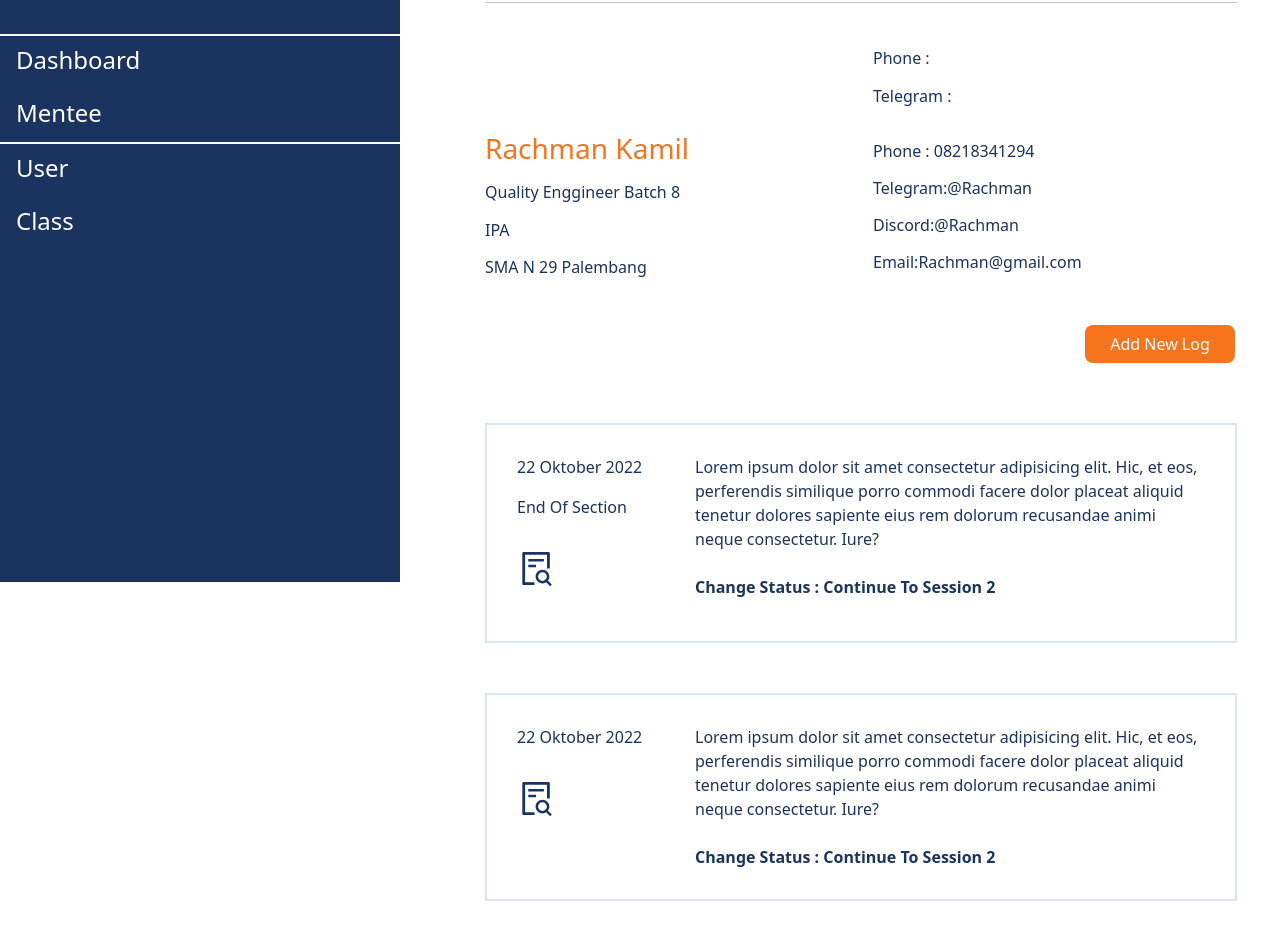
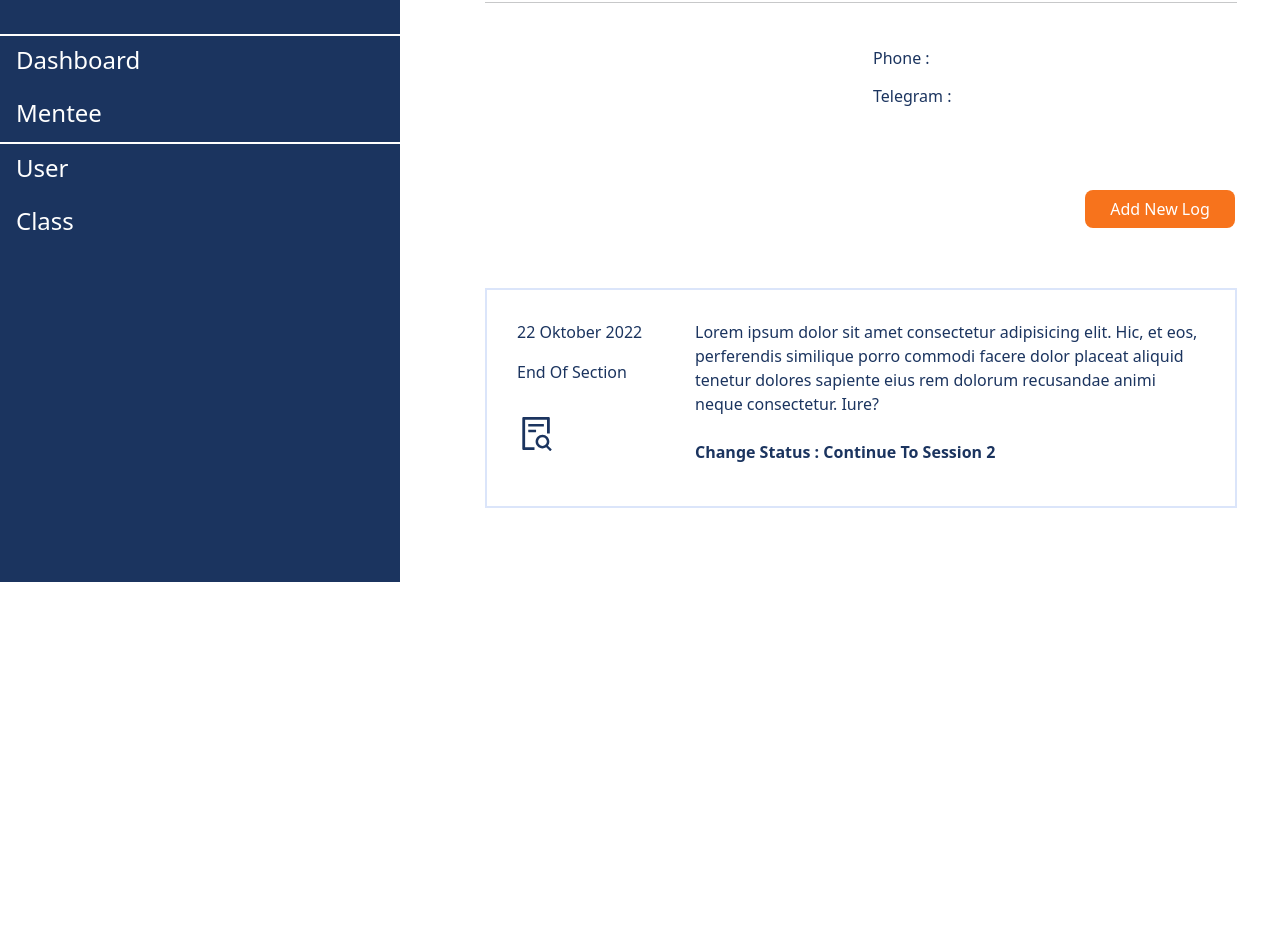
Before and after one commit to TEAM-4-DASHBOARDPROJECT/FE_DASHBOARD, a Next.js app: page /menteelog in a window 1280 px wide. Shown: the part 218-1149 px from the top of the page. After the commit the page ends 800 px from the top, so only its background shows below. Built offline with nearby package versions, Linux system fonts and the light colour scheme.

Commit message:
pasang delet cokie

```diff
--- a/pages/addnewmentee.jsx
+++ b/pages/addnewmentee.jsx
@@ -3,10 +3,12 @@ import Sidebar from "../component/sidebar";
 import Greeting from "../component/greeting";
 import Router from "next/router";
 import { useState } from "react";
-import { getCookie } from "cookies-next";
+import { getCookie, deleteCookie } from "cookies-next";
 
 const addnewmentee = () => {
+  // logout
   const logOut = () => {
+    deleteCookie("Token");
     Router.push({
       pathname: "/",
     });
--- a/pages/class.jsx
+++ b/pages/class.jsx
@@ -4,7 +4,7 @@ import Greeting from "../component/greeting";
 import { Table, Modal, Button, Container, Form, Row, Col, InputGroup, Pagination } from "react-bootstrap";
 import Router from "next/router";
 import { AiFillEdit, AiFillDelete } from "react-icons/ai";
-import { getCookie } from "cookies-next";
+import { getCookie, deleteCookie } from "cookies-next";
 
 const Class = () => {
   const [modalShowNew, setModalNew] = useState(false);
@@ -200,7 +200,9 @@ const Class = () => {
       });
   };
 
+  // logout
   const logOut = () => {
+    deleteCookie("Token");
     Router.push({
       pathname: "/",
     });
--- a/pages/dashboard.jsx
+++ b/pages/dashboard.jsx
@@ -5,7 +5,6 @@ import Chart from "../component/chart";
 import { Container, Row, Col } from "react-bootstrap";
 import Router from "next/router";
 import { deleteCookie } from "cookies-next";
-
 
 const dashboard = () => {
   const logOut = () => {
--- a/pages/editmentee.jsx
+++ b/pages/editmentee.jsx
@@ -3,14 +3,16 @@ import Sidebar from "../component/sidebar";
 import Greeting from "../component/greeting";
 import Router from "next/router";
 import { useState } from "react";
-import { getCookie } from "cookies-next";
+import { getCookie, deleteCookie } from "cookies-next";
 import { useRouter } from "next/router";
 
 const editmentee = () => {
   const router = useRouter();
   const datas = router.query;
 
+  // logout
   const logOut = () => {
+    deleteCookie("Token");
     Router.push({
       pathname: "/",
     });
--- a/pages/menteelog.jsx
+++ b/pages/menteelog.jsx
@@ -1,9 +1,10 @@
-import React, { useState } from 'react';
-import Sidebar from '../component/sidebar';
-import Greeting from '../component/greeting';
-import { Row, Col, Modal, Container, Button, Form } from 'react-bootstrap';
-import { AiOutlineFileSearch } from 'react-icons/ai';
-import Router, { useRouter } from 'next/router';
+import React, { useState } from "react";
+import Sidebar from "../component/sidebar";
+import Greeting from "../component/greeting";
+import { Row, Col, Modal, Container, Button, Form } from "react-bootstrap";
+import { AiOutlineFileSearch } from "react-icons/ai";
+import Router, { useRouter } from "next/router";
+import { getCookie, deleteCookie } from "cookies-next";
 
 function AddNewLog(props) {
   const [status, setStatus] = useState("");
@@ -32,15 +33,15 @@ function AddNewLog(props) {
 
     axios(config)
       .then((response) => {
-        console.log(response)
+        console.log(response);
         alert("data sudah masuk yaa");
         window.location.reload();
       })
       .catch((error) => {
         console.log(error);
         alert("Data gagal masuk nih");
-      })
-  }
+      });
+  };
 
   return (
     <Modal {...props} aria-labelledby="contained-modal-title-vcenter">
@@ -77,7 +78,7 @@ function AddNewLog(props) {
         </Container>
       </Modal.Body>
       <Modal.Footer>
-        <Button className="mt-4" style={{ background: '#F07539', border: '#f7731c' }} onClick={props.onHide}>
+        <Button className="mt-4" style={{ background: "#F07539", border: "#f7731c" }} onClick={props.onHide}>
           Save
         </Button>
       </Modal.Footer>
@@ -90,9 +91,11 @@ const Menteelog = () => {
   const router = useRouter();
   const datas = router.query;
 
+  // logout
   const logOut = () => {
+    deleteCookie("Token");
     Router.push({
-      pathname: '/',
+      pathname: "/",
     });
   };
 
@@ -111,8 +114,8 @@ const Menteelog = () => {
               <div>
                 <Row>
                   <Col sm={12} md={6}>
-                  <h1 className="fs-3 pt-0">{datas.name}</h1>
-                  <h2 className="fs-6">{datas.class_id}</h2>
+                    <h1 className="fs-3 pt-0">{datas.fullname}</h1>
+                    <h2 className="fs-6">{datas.classname}</h2>
                     <h2 className="fs-6">{datas.educationmajor}</h2>
                     <h2 className="fs-6">{datas.educationgraduate}</h2>
                   </Col>
@@ -120,26 +123,11 @@ const Menteelog = () => {
                     <h2 className="fs-6">Phone : {datas.phone}</h2>
                     <h2 className="fs-6">Telegram : {datas.telegram}</h2>
                     <h2 className="fs-6">{datas.email}</h2>
+                    <h2 className="fs-6">{datas.educationcategory}</h2>
                   </Col>
                 </Row>
               </div>
               <div className="colr">
-              <div>
-                <Row>
-                  <Col lg={{ span: 6, offset: 0 }}>
-                    <h1 className="fs-3 pt-0">Rachman Kamil</h1>
-                    <h2 className="fs-6">Quality Enggineer Batch 8</h2>
-                    <h2 className="fs-6">IPA</h2>
-                    <h2 className="fs-6">SMA N 29 Palembang</h2>
-                  </Col>
-                  <Col lg={{ span: 6, offset: 0 }}>
-                    <h2 className="fs-6">Phone : 08218341294</h2>
-                    <h2 className="fs-6">Telegram:@Rachman</h2>
-                    <h2 className="fs-6">Discord:@Rachman</h2>
-                    <h2 className="fs-6">Email:Rachman@gmail.com</h2>
-                  </Col>
-                </Row>
-              </div>
                 <div>
                   <button onClick={() => setModalShow(true)} className="buttonlog">
                     Add New Log
@@ -159,30 +147,13 @@ const Menteelog = () => {
                     </Col>
                     <Col>
                       <div>
-                      Lorem ipsum dolor sit amet consectetur adipisicing elit. Hic, et eos, perferendis similique porro commodi facere dolor placeat aliquid tenetur dolores sapiente eius rem dolorum recusandae animi neque consectetur. Iure?
+                        Lorem ipsum dolor sit amet consectetur adipisicing elit. Hic, et eos, perferendis similique porro commodi facere dolor placeat aliquid tenetur dolores sapiente eius rem dolorum recusandae animi neque consectetur.
+                        Iure?
                       </div>
                       <div className="mt-4 fw-bold ">Change Status : Continue To Session 2</div>
                     </Col>
                   </Row>
                 </div>
-            </div>
-            <div className="log">
-              <Row>
-                <Col xs={3}>
-                  <div>
-                    <p>22 Oktober 2022</p>
-                    <p className="fs-1">
-                      <AiOutlineFileSearch />
-                    </p>
-                  </div>
-                </Col>
-                <Col>
-                  <div>
-                    Lorem ipsum dolor sit amet consectetur adipisicing elit. Hic, et eos, perferendis similique porro commodi facere dolor placeat aliquid tenetur dolores sapiente eius rem dolorum recusandae animi neque consectetur. Iure?
-                  </div>
-                  <div className="mt-4 fw-bold ">Change Status : Continue To Session 2</div>
-                </Col>
-              </Row>
               </div>
             </div>
           </Col>
```
Also changed, not shown: pages/menteelist.jsx (+25 -9 lines), pages/userlist.jsx (+9 -7 lines). Lines whose indentation alone changed are shown as unchanged.
